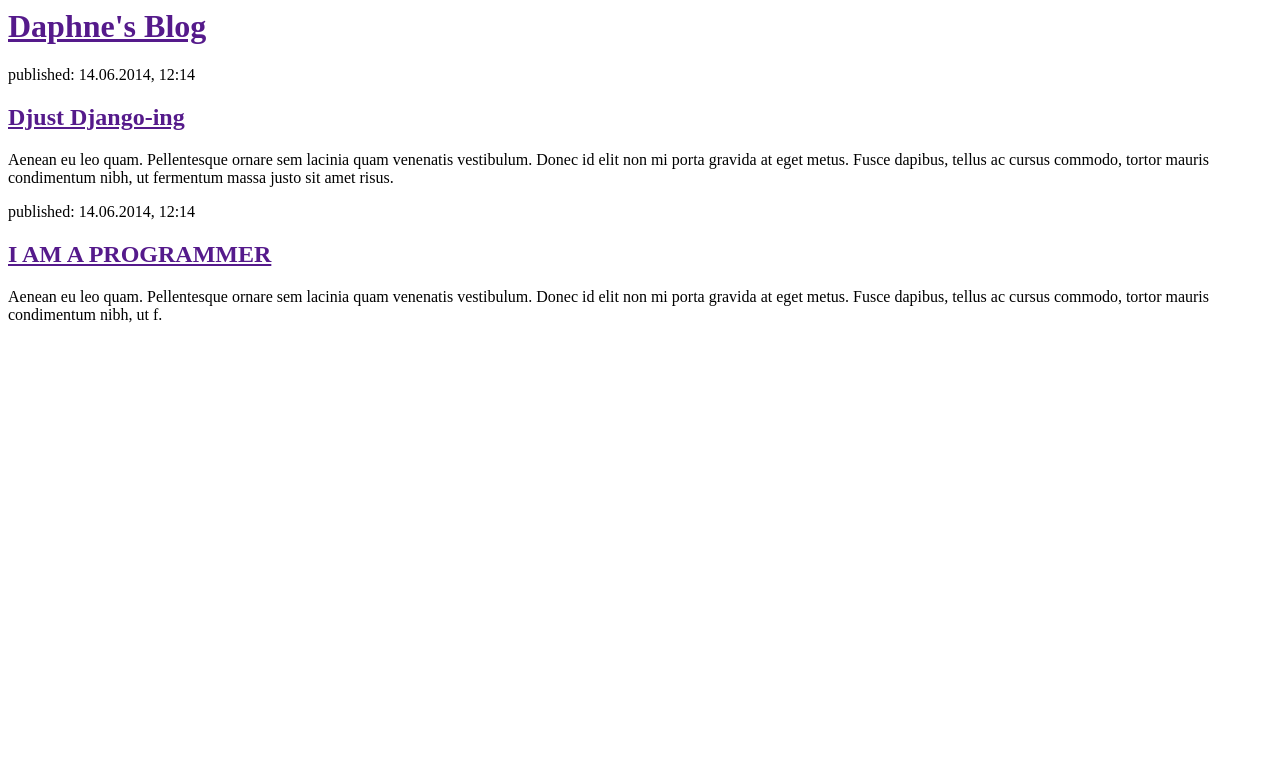
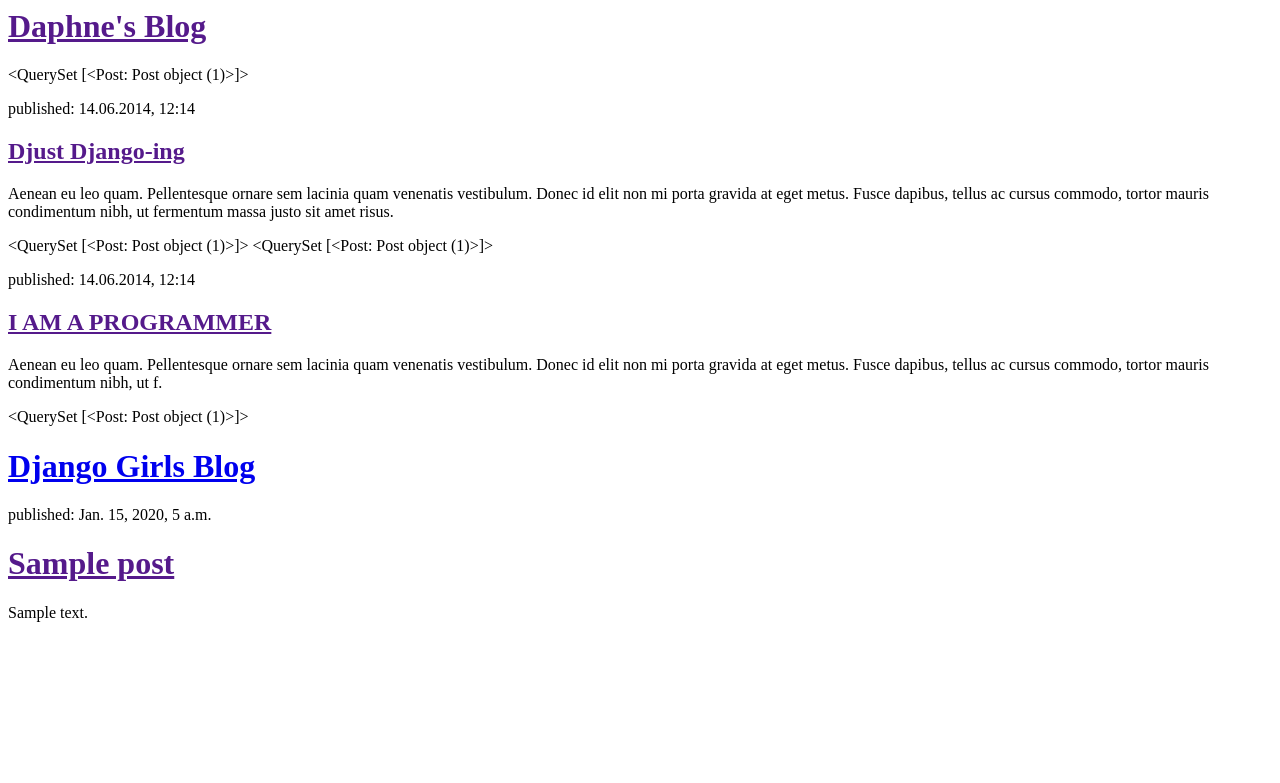
Before and after one commit to daphnegrayson/my-first-blog, a Django app: template blog/templates/blog/post_list.html in a window 1280 px wide. Shown: the top 783 px of the page. Run offline with Django 3.2, Linux system fonts and the light colour scheme; the template is opened without the code that fills it: values that come from a table or form of the project are taken from there, others are empty; tables that the repository leaves empty hold one stand-in row (values such as "Sample post").

Commit message:
changed some templates and did some other stuff I don't understand

```diff
--- a/blog/templates/blog/post_list.html
+++ b/blog/templates/blog/post_list.html
@@ -7,16 +7,27 @@
             <h1><a href="">Daphne's Blog</a></h1>
         </div>
 
-        <div>
+        {{ posts }}
             <p>published: 14.06.2014, 12:14</p>
             <h2><a href="">Djust Django-ing</a></h2>
             <p>Aenean eu leo quam. Pellentesque ornare sem lacinia quam venenatis vestibulum. Donec id elit non mi porta gravida at eget metus. Fusce dapibus, tellus ac cursus commodo, tortor mauris condimentum nibh, ut fermentum massa justo sit amet risus.</p>
-        </div>
+        {{ posts }}
 
-        <div>
+        {{ posts }}
             <p>published: 14.06.2014, 12:14</p>
             <h2><a href="">I AM A PROGRAMMER</a></h2>
             <p>Aenean eu leo quam. Pellentesque ornare sem lacinia quam venenatis vestibulum. Donec id elit non mi porta gravida at eget metus. Fusce dapibus, tellus ac cursus commodo, tortor mauris condimentum nibh, ut f.</p>
-        </div>
+        {{ posts }}
     </body>
 </html>
+<div>
+    <h1><a href="/">Django Girls Blog</a></h1>
+</div>
+
+{% for post in posts %}
+    <div>
+        <p>published: {{ post.published_date }}</p>
+        <h1><a href="">{{ post.title }}</a></h1>
+        <p>{{ post.text|linebreaks }}</p>
+    </div>
+{% endfor %}
--- a/blog/views.py
+++ b/blog/views.py
@@ -1,5 +1,8 @@
 from django.shortcuts import render
+from django.utils import timezone
+from .models import Post
 
 # Create your views here.
 def post_list(request):
-    return render(request, 'blog/post_list.html', {})
+	posts = Post.objects.filter(published_date__lte=timezone.now()).order_by('published_date')
+	return render(request, 'blog/post_list.html', {})
```
